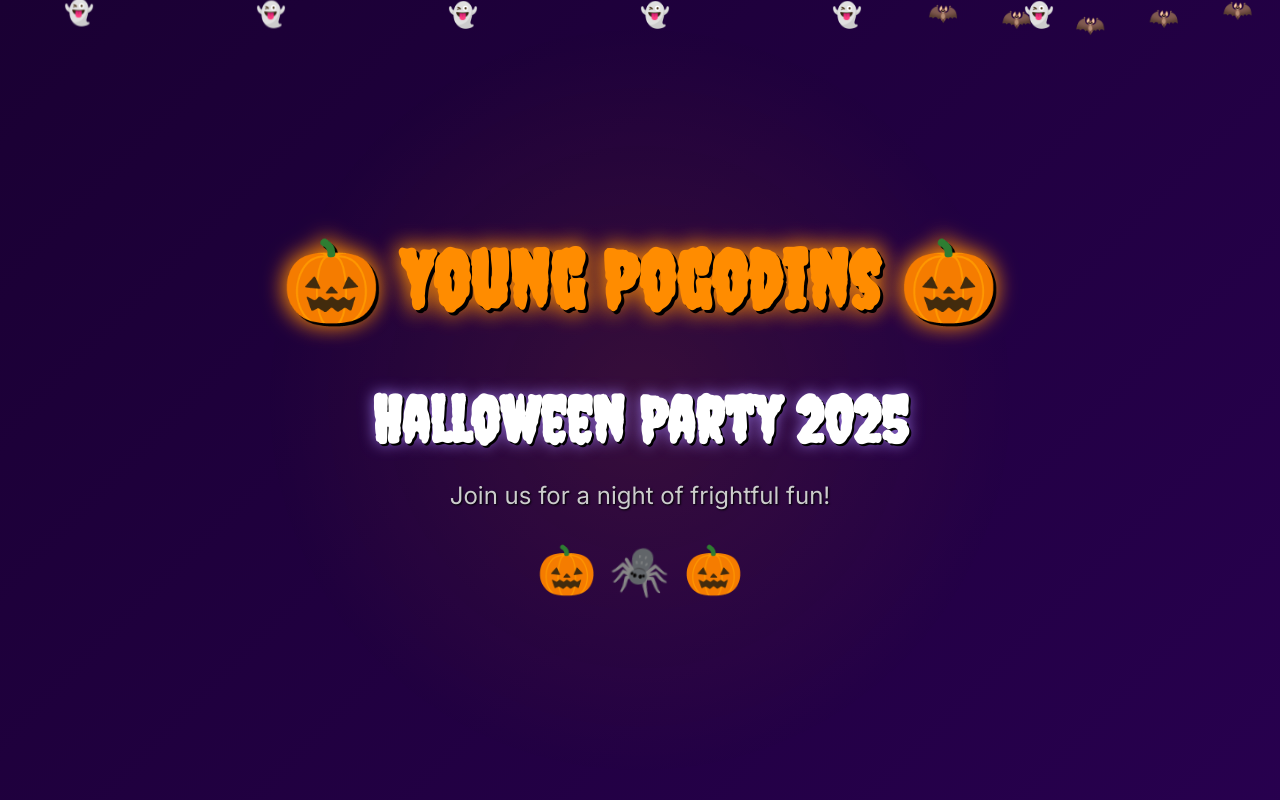
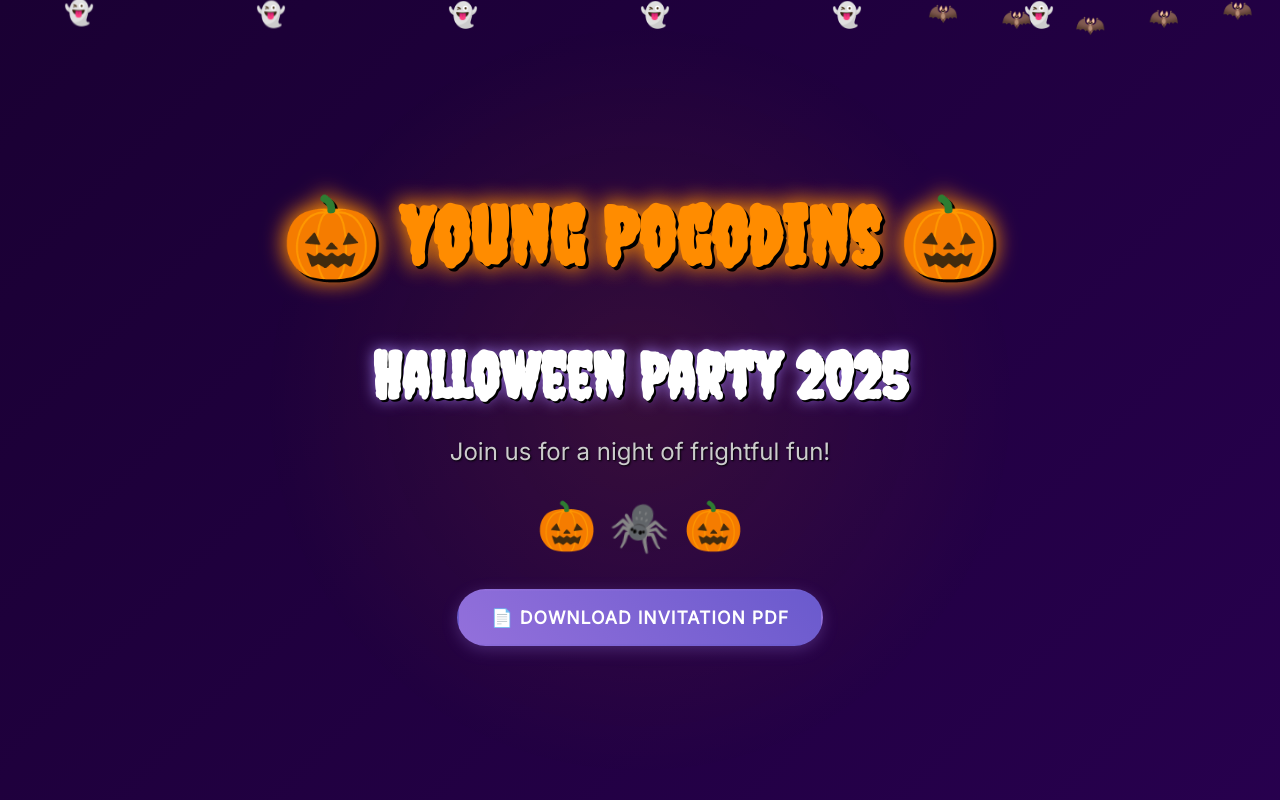
Before and after one commit to ipogodin/halloween2025, a SvelteKit app: page / in a window 1280 px wide. Shown: the top 800 px of the page. Built offline with nearby package versions, Linux system fonts and the light colour scheme.

Commit message:
added the download-pdf button

```diff
--- a/src/routes/+page.svelte
+++ b/src/routes/+page.svelte
@@ -94,6 +94,12 @@
         <span class="pumpkin">🎃</span>
         <span class="spider">🕷️</span>
         <span class="pumpkin">🎃</span>
+      </div>
+
+      <div class="invitation-download">
+        <a href="/Young Pogodins 2025 Halloween party INVITATION.pdf" download="Halloween_Party_2025_Invitation.pdf" class="download-btn">
+          📄 Download Invitation PDF
+        </a>
       </div>
     </div>
   </section>
@@ -351,6 +357,13 @@
         </div>
         <div class="calendar-note">
           <small>📅 Clicking "Count Me In" will open Google Calendar to add this event!</small>
+        </div>
+
+        <div class="pdf-download-section">
+          <p>Want to save the invitation?</p>
+          <a href="/Young Pogodins 2025 Halloween party INVITATION.pdf" download="Halloween_Party_2025_Invitation.pdf" class="download-btn secondary">
+            📄 Download PDF Invitation
+          </a>
         </div>
       </div>
     </div>
@@ -1086,4 +1099,69 @@
       width: 200px;
     }
   }
+
+  /* Download Button Styles */
+  .invitation-download {
+    margin: 2rem 0;
+  }
+
+  .download-btn {
+    display: inline-block;
+    background: linear-gradient(45deg, #9370db, #6a5acd);
+    color: #fff;
+    padding: 1rem 2rem;
+    font-size: 1.1rem;
+    font-weight: bold;
+    text-decoration: none;
+    border-radius: 30px;
+    transition: all 0.3s ease;
+    box-shadow: 0 4px 15px rgba(147, 112, 219, 0.3);
+    border: 2px solid transparent;
+    text-transform: uppercase;
+    letter-spacing: 1px;
+  }
+
+  .download-btn:hover {
+    transform: translateY(-3px);
+    box-shadow: 0 8px 25px rgba(147, 112, 219, 0.5);
+    background: linear-gradient(45deg, #8a2be2, #9370db);
+  }
+
+  .download-btn:active {
+    transform: translateY(-1px) scale(0.98);
+  }
+
+  .download-btn.secondary {
+    background: transparent;
+    color: #9370db;
+    border: 2px solid #9370db;
+    font-size: 1rem;
+    padding: 0.8rem 1.5rem;
+  }
+
+  .download-btn.secondary:hover {
+    background: #9370db;
+    color: #fff;
+    transform: translateY(-3px);
+  }
+
+  .pdf-download-section {
+    margin-top: 2rem;
+    padding-top: 1.5rem;
+    border-top: 1px solid rgba(255, 140, 0, 0.3);
+  }
+
+  .pdf-download-section p {
+    color: #cccccc;
+    font-size: 1rem;
+    margin-bottom: 1rem;
+  }
+
+  @media (max-width: 768px) {
+    .download-btn {
+      width: 100%;
+      max-width: 280px;
+      font-size: 1rem;
+    }
+  }
 </style>
```
